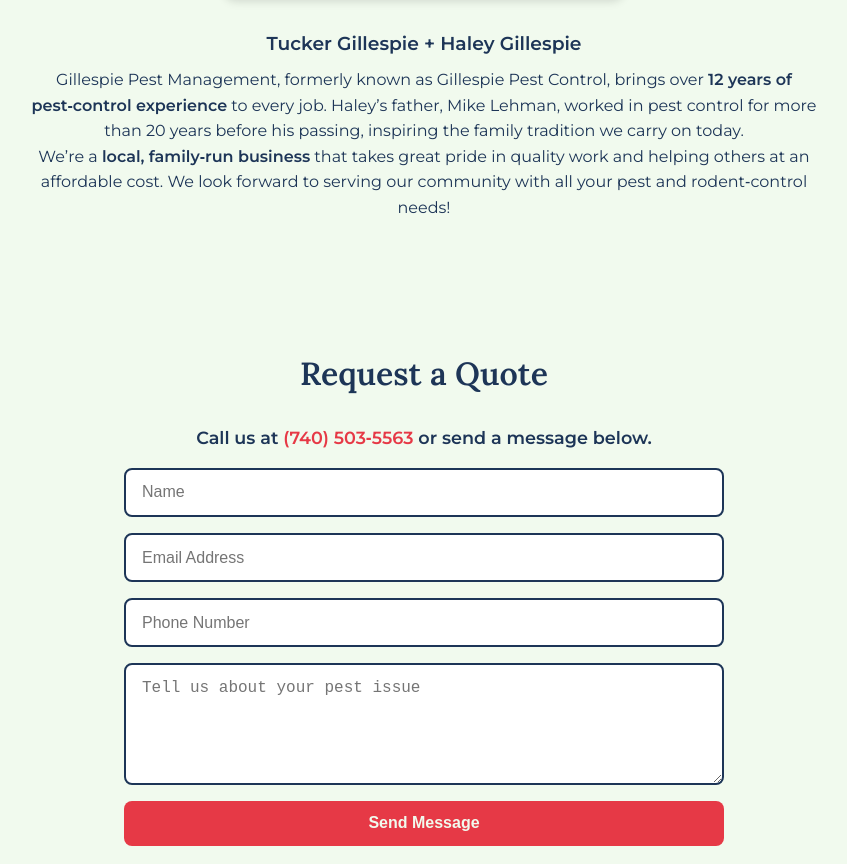
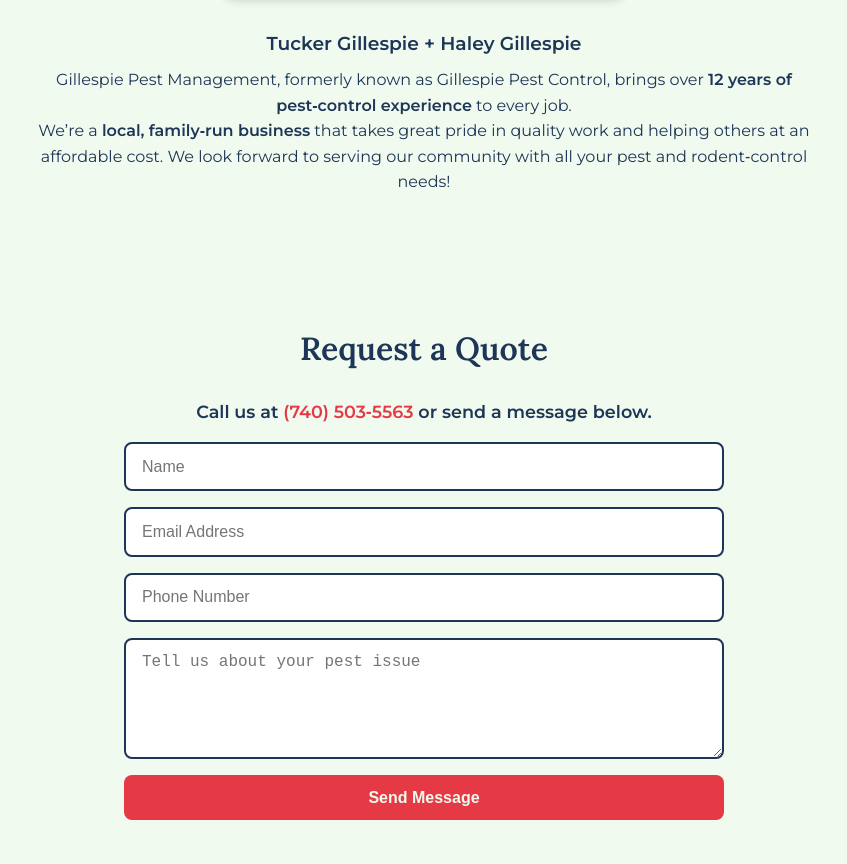
Before and after one commit to gillespiepest/gillespiepest.github.io, a plain HTML site: page index.html in a window 1280 px wide. Shown: the part 2006-2870 px from the top of the page, without its empty margins (216-1063 px from the left). Drawn offline with Linux system fonts and the light colour scheme.

Commit message:
suggestion

```diff
--- a/index.html
+++ b/index.html
@@ -127,7 +127,7 @@
     <div style="max-width:800px;margin:auto;text-align:center;">
       <img src="owners.png" alt="Tucker and Haley Gillespie" class="owners-photo">
       <h3 style="margin-bottom:.5rem;">Tucker Gillespie + Haley Gillespie</h3>
-      <p>Gillespie Pest Management, formerly known as Gillespie Pest Control, brings over <strong>12 years of pest‑control experience</strong> to every job. Haley’s father, Mike Lehman, worked in pest control for more than 20 years before his passing, inspiring the family tradition we carry on today.</p>
+      <p>Gillespie Pest Management, formerly known as Gillespie Pest Control, brings over <strong>12 years of pest‑control experience</strong> to every job.
       <p>We’re a <strong>local, family‑run business</strong> that takes great pride in quality work and helping others at an affordable cost. We look forward to serving our community with all your pest and rodent‑control needs!</p>
     </div>
   </section>
```
